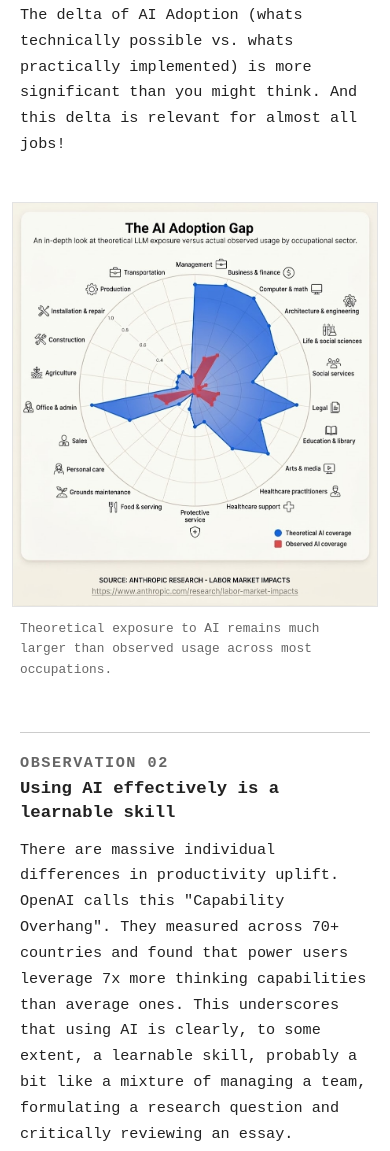
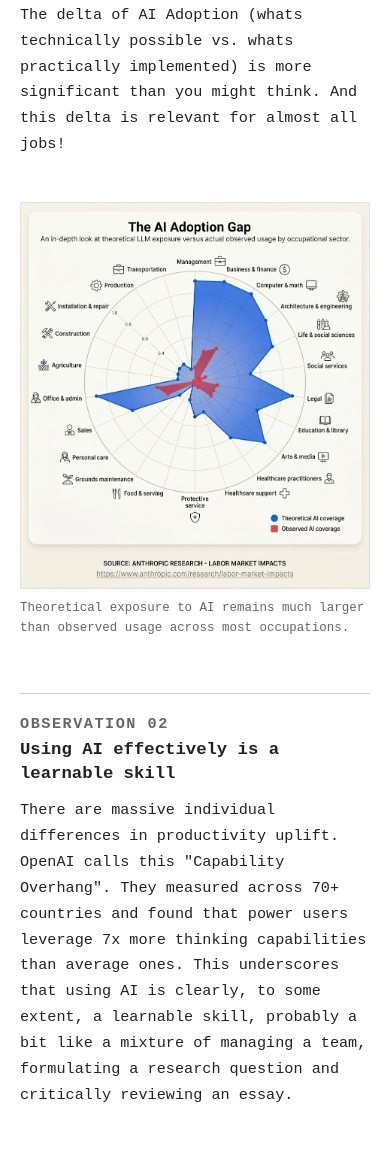
Before and after one commit to fabianprogrammer123/fabian-site, a plain HTML site: page ai-adoption/index.html in a window 390 px wide. Shown: the part 570-1721 px from the top of the page. Drawn offline with Linux system fonts and the light colour scheme.

Commit message:
Curate AI adoption article figures

```diff
--- a/ai-adoption/index.html
+++ b/ai-adoption/index.html
@@ -127,9 +127,13 @@
     }
 
     .article-figure {
-      width: min(100%, 860px);
-      margin: 32px auto 64px;
+      width: 100%;
+      margin: 26px auto 68px;
     }
+
+    .article-figure.figure-gap { max-width: 540px; }
+    .article-figure.figure-overhang { max-width: 500px; }
+    .article-figure.figure-access { max-width: 460px; }
 
     .article-figure img {
       display: block;
@@ -140,10 +144,10 @@
     }
 
     .article-figure figcaption {
-      max-width: 660px;
-      margin-top: 12px;
+      width: 100%;
+      margin-top: 10px;
       color: var(--muted);
-      font-size: 0.8rem;
+      font-size: 0.78rem;
       line-height: 1.6;
     }
 
@@ -164,13 +168,7 @@
       .site-shell { padding-top: 22px; }
       .back-link { margin-bottom: 34px; }
       .article-header { margin-bottom: 46px; }
-      .article-figure { margin: 24px auto 52px; }
-
-      .article-figure img {
-        width: calc(100% + 16px);
-        max-width: none;
-        margin-left: -8px;
-      }
+      .article-figure { margin: 22px auto 54px; }
     }
   </style>
 </head>
@@ -202,8 +200,8 @@
         </section>
       </div>
 
-      <figure class="article-figure">
-        <img src="../anthropic_graph.jpg" alt="Radar chart comparing theoretical AI coverage with observed AI coverage across occupational sectors.">
+      <figure class="article-figure figure-gap">
+        <img src="../anthropic_graph.jpg" alt="Radar chart comparing theoretical AI coverage with observed AI coverage across occupational sectors." width="925" height="1024" loading="lazy" decoding="async">
         <figcaption>Theoretical exposure to AI remains much larger than observed usage across most occupations.</figcaption>
       </figure>
 
@@ -217,8 +215,8 @@
         </section>
       </div>
 
-      <figure class="article-figure">
-        <img src="../2_openai_capability_overhang.png" alt="Bar chart showing that power users use seven times more thinking capabilities than typical users.">
+      <figure class="article-figure figure-overhang">
+        <img src="../2_openai_capability_overhang.png" alt="Bar chart showing that power users use seven times more thinking capabilities than typical users." width="1600" height="1600" loading="lazy" decoding="async">
         <figcaption>OpenAI's capability overhang: power users draw on substantially more of the available thinking capability.</figcaption>
       </figure>
 
@@ -232,8 +230,8 @@
         </section>
       </div>
 
-      <figure class="article-figure">
-        <img src="../humanity_graoh.png" alt="Grid representing humanity, with most people shown as never having used AI and a small minority shown as chatbot, paid AI, or coding scaffold users.">
+      <figure class="article-figure figure-access">
+        <img src="../humanity_graoh.png" alt="Grid representing humanity, with most people shown as never having used AI and a small minority shown as chatbot, paid AI, or coding scaffold users." width="1048" height="1224" loading="lazy" decoding="async">
         <figcaption>Most people in the world have never used AI, while advanced usage remains concentrated among a very small group.</figcaption>
       </figure>
     </article>
```
Also changed, not shown: 1 other file.
